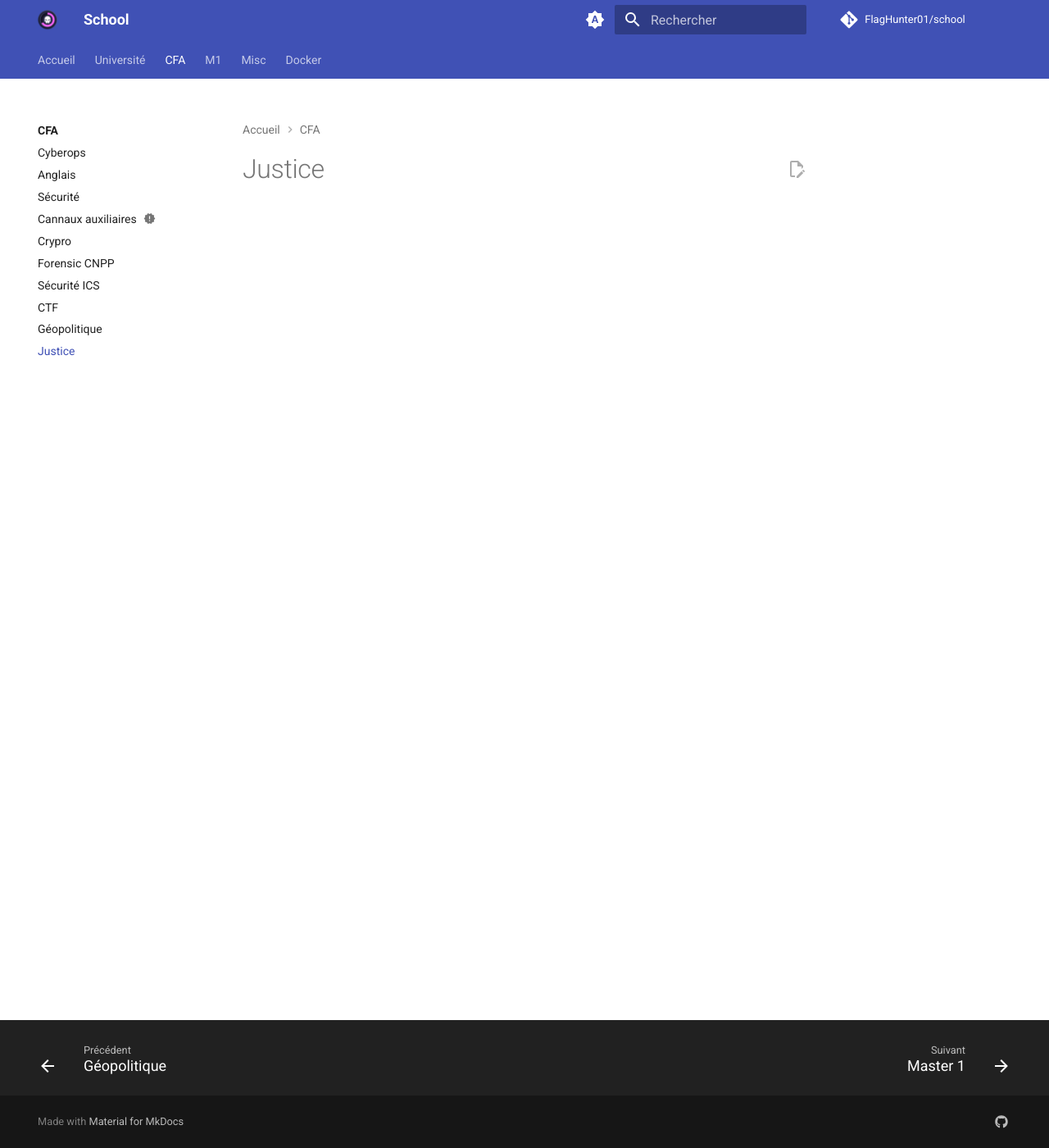
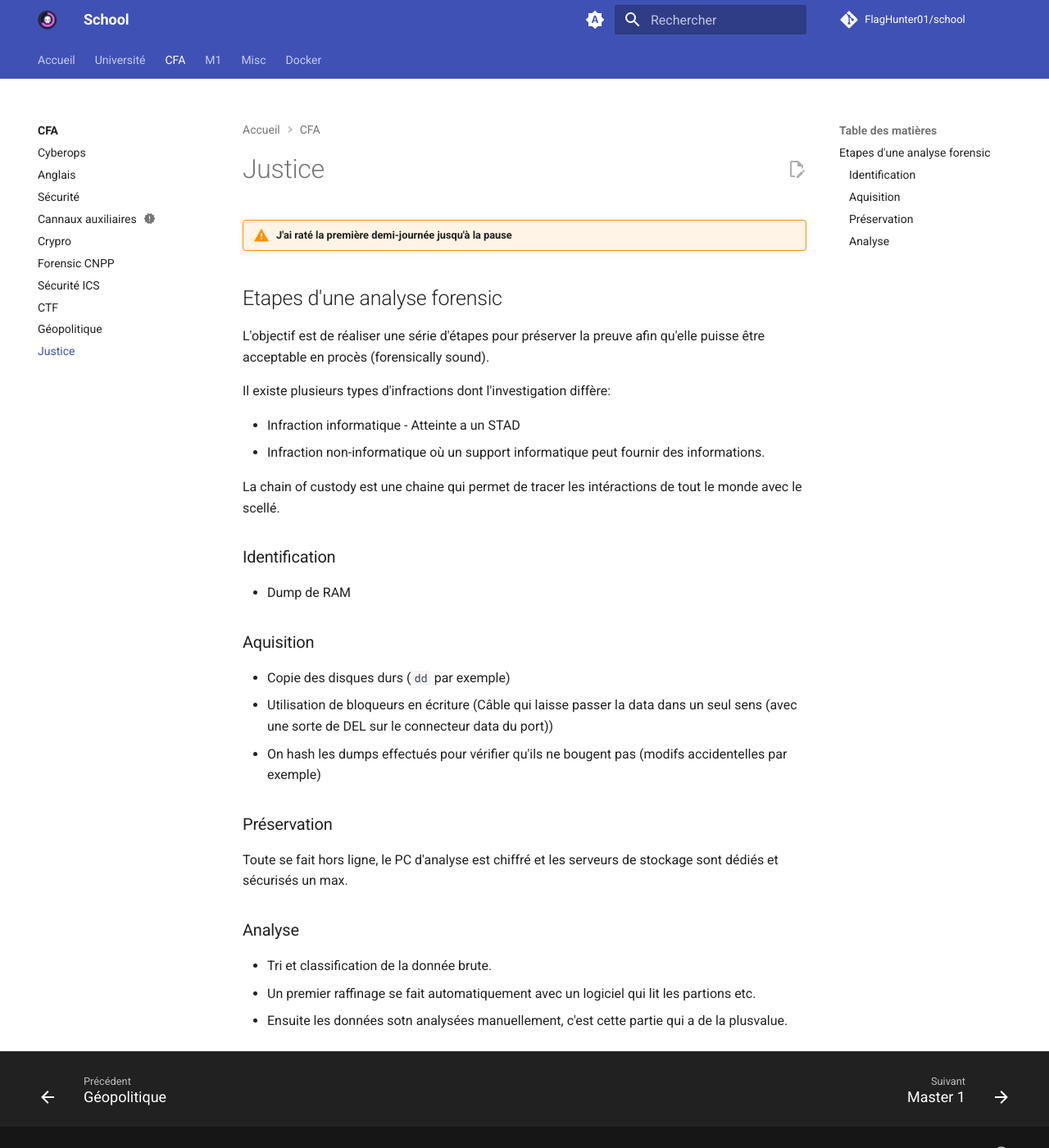
Before and after one commit to FlagHunter01/school, an MkDocs documentation site: the page built from docs/cfa/justice/index.md, in a window 1280 px wide and 1400 px high. Shown: the whole window at 82% size. Built offline with MkDocs 1.6.1 and Material for MkDocs 9.7.7, drawn with Linux system fonts in a browser that asks for light colours; comment, search, counter and statistics services are not loaded.

Commit message:
Rédac matin

```diff
--- a/docs/cfa/justice/index.md
+++ b/docs/cfa/justice/index.md
@@ -1,4 +1,37 @@
 ---
-title: Justice
-description: Cours de justice
+title: Digital Forensic Science
+description: Cours Digital Forensic Science
 ---
+
+!!! warning "J'ai raté la première demi-journée jusqu'à la pause"
+
+## Etapes d'une analyse forensic
+
+L'objectif est de réaliser une série d'étapes pour préserver la preuve afin qu'elle puisse être acceptable en procès (forensically sound).
+
+Il existe plusieurs types d'infractions dont l'investigation diffère:
+
+- Infraction informatique - Atteinte a un STAD
+- Infraction non-informatique où un support informatique peut fournir des informations.
+
+La chain of custody est une chaine qui permet de tracer les intéractions de tout le monde avec le scellé.
+
+### Identification
+
+- Dump de RAM
+
+### Aquisition
+
+- Copie des disques durs (``dd`` par exemple)
+- Utilisation de bloqueurs en écriture (Câble qui laisse passer la data dans un seul sens (avec une sorte de DEL sur le connecteur data du port))
+- On hash les dumps effectués pour vérifier qu'ils ne bougent pas (modifs accidentelles par exemple)
+
+### Préservation
+
+Toute se fait hors ligne, le PC d'analyse est chiffré et les serveurs de stockage sont dédiés et sécurisés un max.
+
+### Analyse
+
+- Tri et classification de la donnée brute.
+- Un premier raffinage se fait automatiquement avec un logiciel qui lit les partions etc.
+- Ensuite les données sotn analysées manuellement, c'est cette partie qui a de la plusvalue.
```
